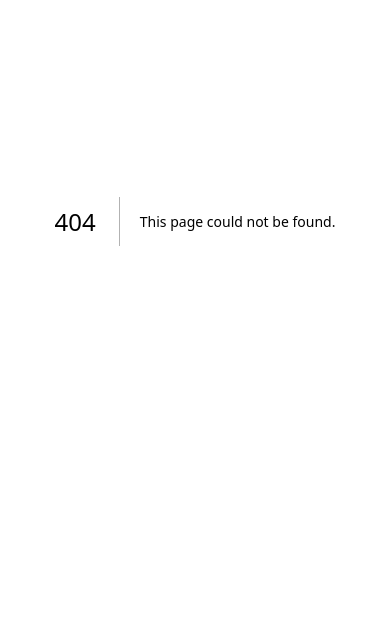
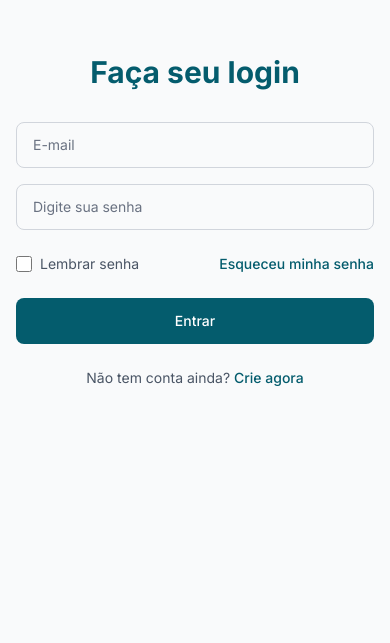
Before and after one commit to Raullize/Hackathon2025, a Next.js app: page /login in a window 390 px wide. Before the commit this address had no page. Shown: the part 201-844 px from the top of the page. Built offline with nearby package versions, Linux system fonts and the light colour scheme.

Commit message:
feat(login): add login page with form and video background
Implement login functionality with email/password fields, remember me option, and password recovery link. Includes responsive layout with form on left and video background on right for larger screens.

```diff
--- /dev/null
+++ b/src/app/login/page.tsx
@@ -0,0 +1,5 @@
+import Login from '@/components/Login';
+
+export default function LoginPage() {
+  return <Login />;
+}
--- /dev/null
+++ b/src/components/Login.tsx
@@ -0,0 +1,131 @@
+'use client';
+
+import React, { useState } from 'react';
+
+const Login = () => {
+  const [email, setEmail] = useState('');
+  const [password, setPassword] = useState('');
+  const [rememberMe, setRememberMe] = useState(false);
+
+  const handleSubmit = (e: React.FormEvent) => {
+    e.preventDefault();
+    // Lógica de login aqui
+    console.log('Login attempt:', { email, password, rememberMe });
+  };
+
+  return (
+    <div className="min-h-screen flex">
+      {/* Lado Esquerdo - Formulário de Login */}
+      <div className="flex-1 flex items-center justify-center bg-gray-50 px-4 sm:px-6 lg:px-8">
+        <div className="max-w-md w-full space-y-8">
+          {/* Título */}
+          <div className="text-center">
+            <h2 className="text-3xl font-bold text-[#045C6D] mb-2">
+              Faça seu login
+            </h2>
+          </div>
+
+          {/* Formulário */}
+          <form className="mt-8 space-y-6" onSubmit={handleSubmit}>
+            <div className="space-y-4">
+              {/* Campo Email */}
+              <div>
+                <input
+                  id="email"
+                  name="email"
+                  type="email"
+                  autoComplete="email"
+                  required
+                  className="appearance-none relative block w-full px-4 py-3 border border-gray-300 placeholder-gray-500 text-gray-900 rounded-lg focus:outline-none focus:ring-2 focus:ring-[#045C6D] focus:border-[#045C6D] focus:z-10 text-sm"
+                  placeholder="E-mail"
+                  value={email}
+                  onChange={(e) => setEmail(e.target.value)}
+                />
+              </div>
+
+              {/* Campo Senha */}
+              <div>
+                <input
+                  id="password"
+                  name="password"
+                  type="password"
+                  autoComplete="current-password"
+                  required
+                  className="appearance-none relative block w-full px-4 py-3 border border-gray-300 placeholder-gray-500 text-gray-900 rounded-lg focus:outline-none focus:ring-2 focus:ring-[#045C6D] focus:border-[#045C6D] focus:z-10 text-sm"
+                  placeholder="Digite sua senha"
+                  value={password}
+                  onChange={(e) => setPassword(e.target.value)}
+                />
+              </div>
+            </div>
+
+            {/* Opções */}
+            <div className="flex items-center justify-between text-sm">
+              <div className="flex items-center">
+                <input
+                  id="remember-me"
+                  name="remember-me"
+                  type="checkbox"
+                  className="h-4 w-4 text-[#045C6D] focus:ring-[#045C6D] border-gray-300 rounded"
+                  checked={rememberMe}
+                  onChange={(e) => setRememberMe(e.target.checked)}
+                />
+                <label htmlFor="remember-me" className="ml-2 text-gray-600">
+                  Lembrar senha
+                </label>
+              </div>
+
+              <div>
+                <a href="#" className="text-[#045C6D] hover:text-[#0891b2] font-medium">
+                  Esqueceu minha senha
+                </a>
+              </div>
+            </div>
+
+            {/* Botão de Login */}
+            <div>
+              <button
+                type="submit"
+                className="group relative w-full flex justify-center py-3 px-4 border border-transparent text-sm font-medium rounded-lg text-white bg-[#045C6D] hover:bg-[#0891b2] focus:outline-none focus:ring-2 focus:ring-offset-2 focus:ring-[#045C6D] transition-all duration-200"
+              >
+                Entrar
+              </button>
+            </div>
+
+            {/* Link para Criar Conta */}
+            <div className="text-center">
+              <p className="text-sm text-gray-600">
+                Não tem conta ainda?{' '}
+                <a href="#" className="font-medium text-[#045C6D] hover:text-[#0891b2]">
+                  Crie agora
+                </a>
+              </p>
+            </div>
+          </form>
+        </div>
+      </div>
+
+      {/* Lado Direito - Vídeo Background */}
+      <div className="hidden lg:flex flex-1 relative">
+        <video
+          autoPlay
+          loop
+          muted
+          playsInline
+          className="absolute inset-0 w-full h-full object-cover"
+        >
+          <source src="/videos/background-2.mp4" type="video/mp4" />
+          Seu navegador não suporta vídeos HTML5.
+        </video>
+
+        {/* Overlay escuro para melhor legibilidade */}
+        <div className="absolute inset-0 bg-black/30"></div>
+
+        {/* Blur verde sutil */}
+        <div className="absolute inset-0 bg-[#045C6D]/25 backdrop-blur-[1px]"></div>
+      </div>
+    </div>
+  );
+};
+
+export default Login;
```
